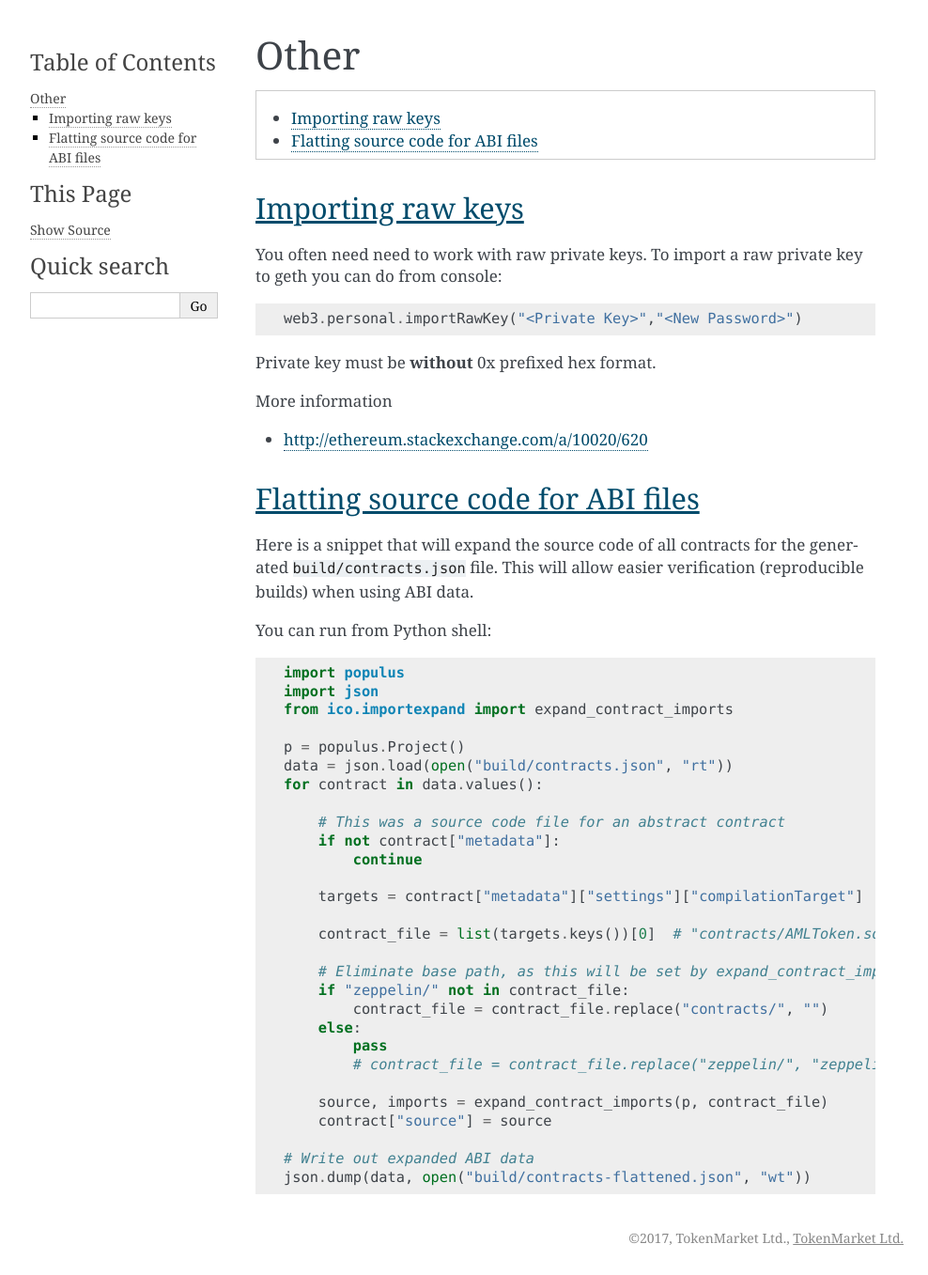
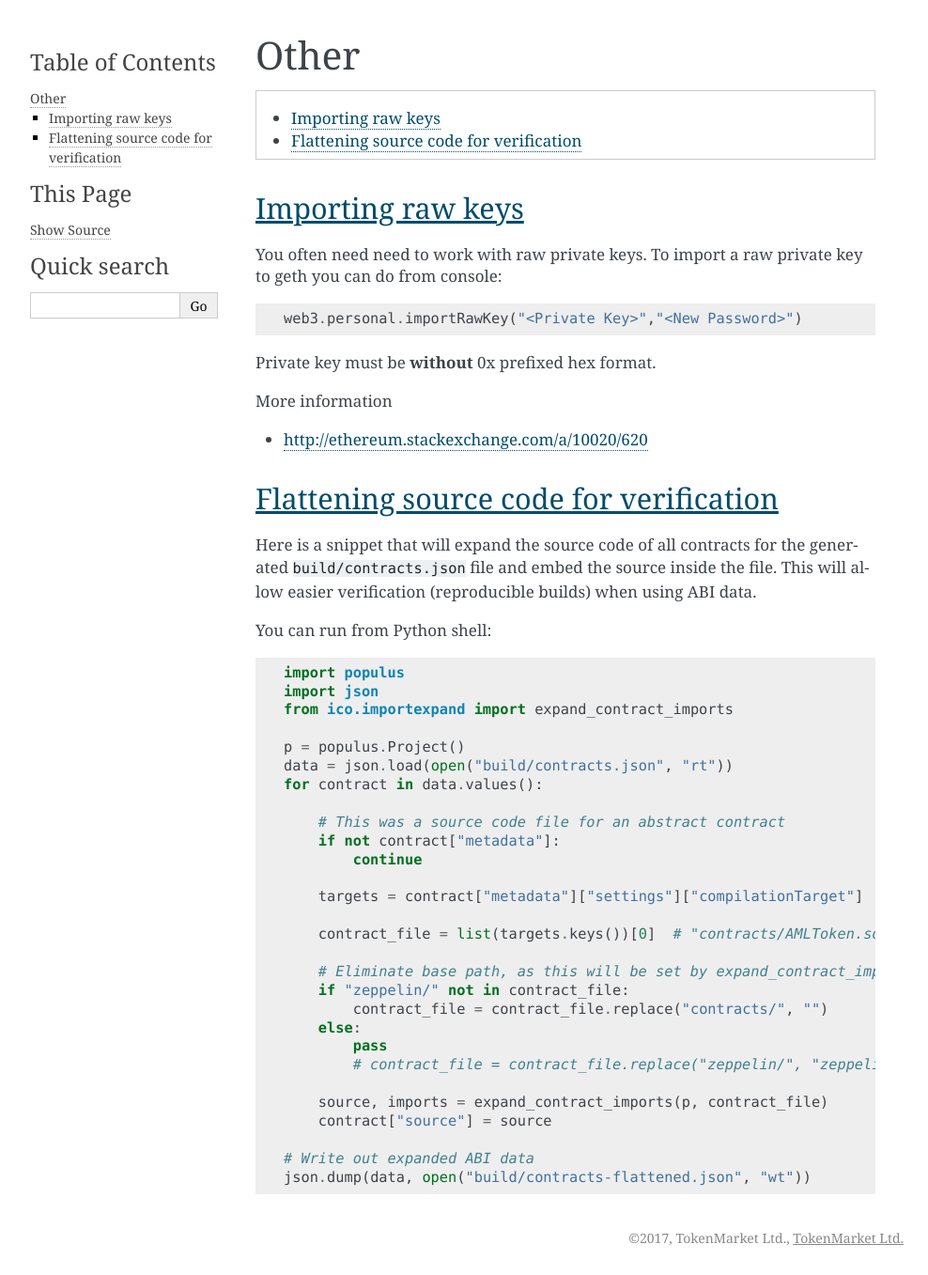
Before and after one commit to TokenMarketNet/smart-contracts, a Sphinx documentation site: the page built from docs/source/other.rst, in a window 1280 px wide. Shown: the whole page at 94% size, without its empty margins (148-1136 px from the left). Built offline with Sphinx 7.4.7, drawn with Linux system fonts in a browser that asks for light colours.

Commit message:
Some more description and spelling.

```diff
--- a/docs/source/other.rst
+++ b/docs/source/other.rst
@@ -17,10 +17,10 @@ More information
 
 * http://ethereum.stackexchange.com/a/10020/620
 
-Flatting source code for ABI files
-==================================
+Flattening source code for verification
+=======================================
 
-Here is a snippet that will expand the source code of all contracts for the generated ``build/contracts.json`` file. This will allow easier verification (reproducible builds) when using ABI data.
+Here is a snippet that will expand the source code of all contracts for the generated ``build/contracts.json`` file and embed the source inside the file. This will allow easier verification (reproducible builds) when using ABI data.
 
 You can run from Python shell:
 
```
